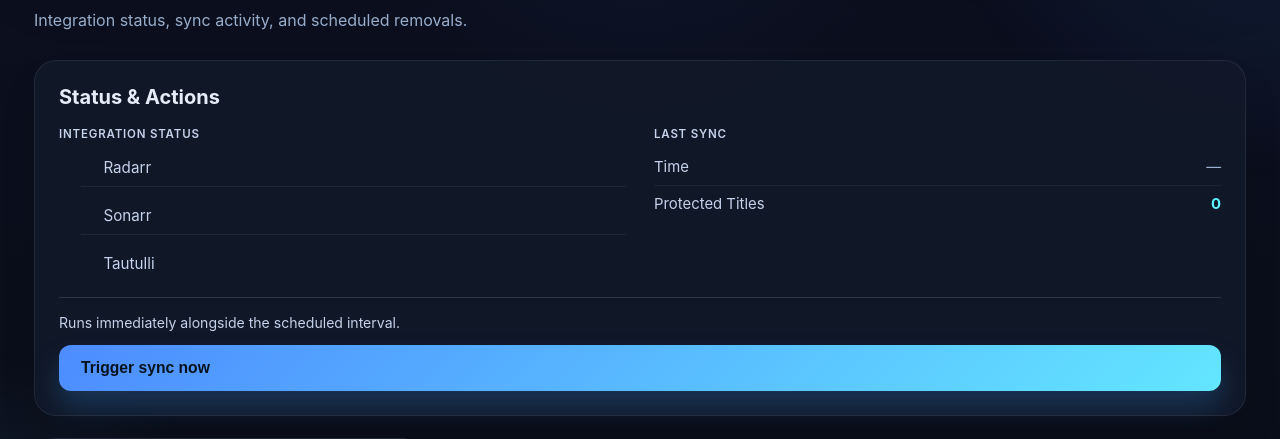
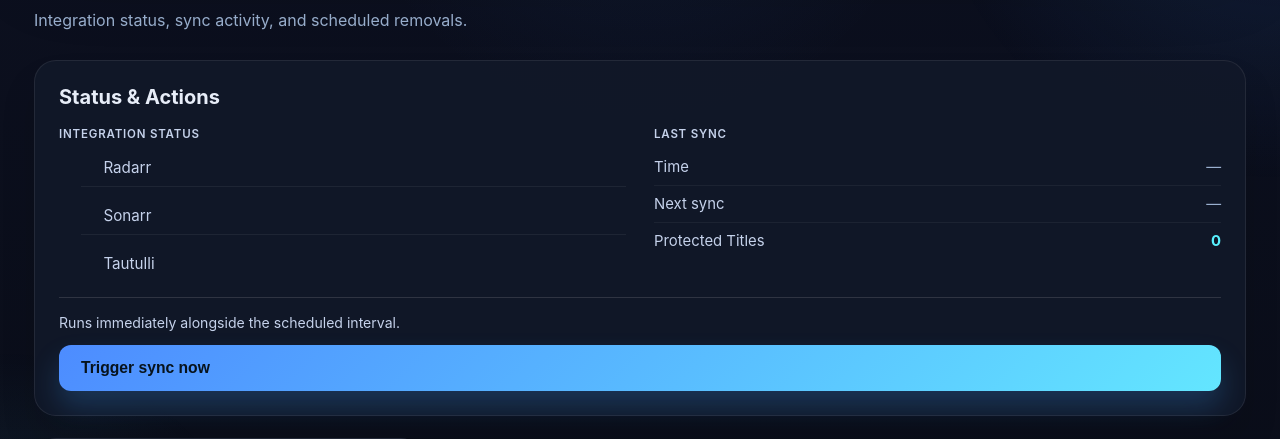
Before and after one commit to dandrury94-hash/netflix-media-sync, a Python web app: template app/templates/index.html in a window 1280 px wide. Shown: the part 180-619 px from the top of the page. Run offline with Jinja, Linux system fonts and the light colour scheme; the template is opened without the code that fills it, so the values that code supplies are empty.

Commit message:
CHG-059 — F-002: Next sync countdown in Status & Actions card
- sync_log.py: set_last_sync() now stores timestamp_unix alongside the
  formatted timestamp string
- web.py: GET /api/sync-status returns last_sync_ts and run_interval_seconds
- index.html: "Next sync" row added to Last sync section
- script.js: updateNextSync() fetches once on load, renders relative time
  (in Xh Ym / in Xm / Overdue), refreshes display every 60s

Co-Authored-By: Claude Sonnet 4.6 <noreply@anthropic.com>

```diff
--- a/app/static/script.js
+++ b/app/static/script.js
@@ -497,7 +497,36 @@ document.addEventListener("DOMContentLoaded", () => {
     fetchLogs();
     setInterval(fetchLogs, 3000);
   }
+
+  updateNextSync();
 });
+
+async function updateNextSync() {
+  const el = document.getElementById("nextSyncDisplay");
+  if (!el) return;
+  try {
+    const resp = await fetch("/api/sync-status");
+    if (!resp.ok) return;
+    const data = await resp.json();
+    if (!data.last_sync_ts || !data.run_interval_seconds) return;
+    const nextTs = data.last_sync_ts + data.run_interval_seconds;
+    function render() {
+      const diffSec = Math.round(nextTs - Date.now() / 1000);
+      if (diffSec <= 0) {
+        el.textContent = "Overdue";
+        el.style.color = "#e05252";
+      } else {
+        const totalMin = Math.floor(diffSec / 60);
+        const hrs = Math.floor(totalMin / 60);
+        const min = totalMin % 60;
+        el.textContent = hrs >= 1 ? `in ${hrs}h ${min}m` : `in ${totalMin}m`;
+        el.style.color = "";
+      }
+    }
+    render();
+    setInterval(render, 60_000);
+  } catch { /* ignore */ }
+}
 
 function _applyRankIndicators() {
   const today = new Date();
--- a/app/sync_log.py
+++ b/app/sync_log.py
@@ -53,8 +53,10 @@ class SyncLog:
 
     def set_last_sync(self, result: dict) -> None:
         with self._lock:
+            now = datetime.datetime.now()
             self._data["last_sync"] = {
-                "timestamp": datetime.datetime.now().strftime("%H:%M %d/%m/%Y"),
+                "timestamp": now.strftime("%H:%M %d/%m/%Y"),
+                "timestamp_unix": now.timestamp(),
                 **{k: list(v) if isinstance(v, (set, list)) else v for k, v in result.items()},
             }
             self._save()
--- a/app/templates/index.html
+++ b/app/templates/index.html
@@ -38,6 +38,10 @@
                     {% else %}
                     <span style="color:var(--muted)">—</span>
                     {% endif %}
+                </div>
+                <div class="sync-stat">
+                    <span>Next sync</span>
+                    <span id="nextSyncDisplay" style="color:var(--muted)">—</span>
                 </div>
                 {% set radarr_mode = settings.radarr_mode %}
                 {% set sonarr_mode = settings.sonarr_mode %}
```
Also changed, not shown: app/web.py (+8 -0 lines), CHANGELOG.md.
